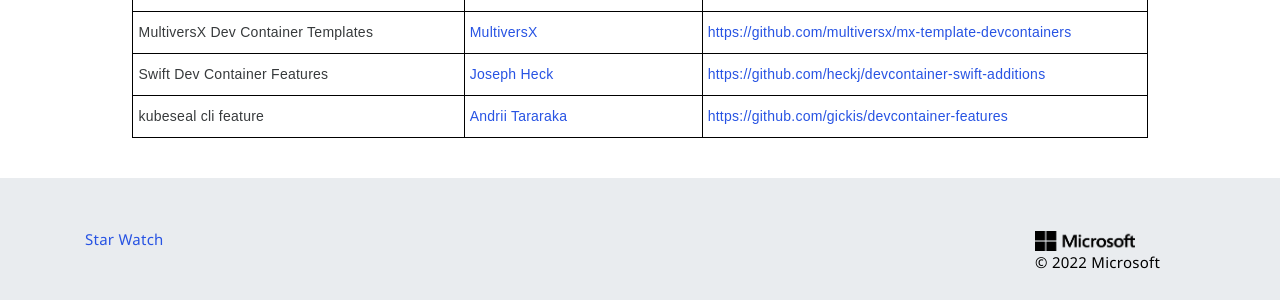
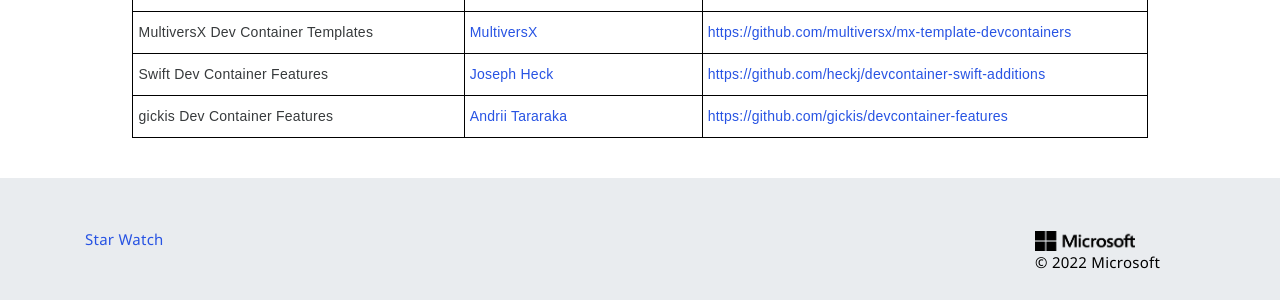
Before and after one commit to devcontainers/devcontainers.github.io, a Jekyll site: the page built from collections.html, in a window 1280 px wide and 900 px high, scrolled down 2266 px. Shown: the part 577-877 px from the top of the window. Built offline with Jekyll 4.4.1, drawn with Linux system fonts in a browser that asks for light colours; nearby versions of some CDN libraries; comment, search, counter and statistics services are not loaded.

Commit message:
Updated collection-index entry after code review
Updated oci reference to point to root repository rather than a specific tool

```diff
--- a/_data/collection-index.yml
+++ b/_data/collection-index.yml
@@ -308,8 +308,8 @@
   contact: https://github.com/heckj/devcontainer-swift-additions/issues
   repository: https://github.com/heckj/devcontainer-swift-additions
   ociReference: ghcr.io/heckj/devcontainer-swift-additions
-- name: kubeseal cli feature
+- name: gickis Dev Container Features
   maintainer: Andrii Tararaka
   contact: https://github.com/gickis/devcontainer-features/issues
   repository: https://github.com/gickis/devcontainer-features
-  ociReference: ghcr.io/gickis/devcontainer-features/kubeseal
+  ociReference: ghcr.io/gickis/devcontainer-features
```
